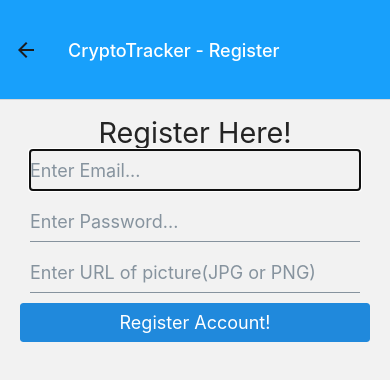
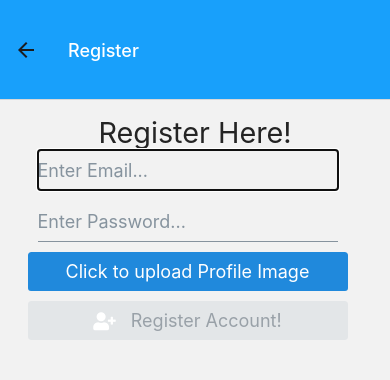
Before and after one commit to djimenezdev/Crypto-Tracker-React-Native-App-, a React Native app: screen /Register in a window 390 px wide. Shown: the top 380 px of the page. Built offline with nearby package versions, Linux system fonts and the light colour scheme.

Commit message:
added image uploading

```diff
--- a/screen/RegisterScreen.js
+++ b/screen/RegisterScreen.js
@@ -1,18 +1,26 @@
 import React, { useLayoutEffect, useState } from "react";
 import { KeyboardAvoidingView } from "react-native";
 import { StyleSheet, View } from "react-native";
-import { Button, Input, Text } from "react-native-elements";
-import { auth } from "../app/firebase";
+import { Button, Input, Text, Icon } from "react-native-elements";
+import { auth, firebaseS, storageRef } from "../app/firebase";
+import * as ImagePicker from "expo-image-picker";
+import { useDispatch } from "react-redux";
+import { getUserInfo } from "../Slice/authProfileSlice";
 
 const RegisterScreen = ({ navigation }) => {
   const [email, setEmail] = useState("");
   const [password, setPassword] = useState("");
-  const [photoUrl, setPhotoUrl] = useState("");
+  const [uploadProgress, setUploadProgress] = useState({
+    icon: "user-plus",
+    message: "Register Account!",
+  });
+  const [profileImage, setProfileImage] = useState(null);
+  const dispatch = useDispatch();
 
   useLayoutEffect(() => {
     // Sets header styling for register page
     navigation.setOptions({
-      title: "CryptoTracker - Register",
+      title: "Register",
       headerStyle: {
         backgroundColor: "#18a0fb",
         height: 100,
@@ -25,15 +33,102 @@ const RegisterScreen = ({ navigation }) => {
 
   // handles registering of user through firebase auth
   const register = () => {
-    auth.createUserWithEmailAndPassword(email, password).then((authUser) => {
-      authUser.user.updateProfile({
-        photoURL: photoUrl,
+    // creates user
+    auth
+      .createUserWithEmailAndPassword(email, password)
+      .then(async (authUser) => {
+        // upload for user image
+        // converts image into blob which can then be uploaded to firebase
+        const blob = await new Promise((resolve, reject) => {
+          const xhr = new XMLHttpRequest();
+          xhr.onload = function () {
+            resolve(xhr.response);
+          };
+          xhr.onerror = function (e) {
+            reject(new TypeError("Network request failed"));
+          };
+          xhr.responseType = "blob";
+          xhr.open("GET", profileImage, true);
+          xhr.send(null);
+        });
+
+        // connects to firebase storage and blob is uploaded!
+        const ref = storageRef?.child(`user-profile-pictures/${email}`);
+        const uploadPhoto = ref?.put(blob);
+
+        // monitor upload progress and display it
+        uploadPhoto.on(
+          "state_changed",
+          (snapshot) => {
+            switch (snapshot.state) {
+              case firebaseS.TaskState.PAUSED: // or 'paused'
+                setUploadProgress({
+                  icon: "user-cog",
+                  message: "Upload is Paused",
+                });
+                break;
+              case firebaseS.TaskState.RUNNING: // or 'running'
+                setUploadProgress({ icon: "user-clock", message: "Uploading" });
+                break;
+            }
+          },
+          (error) => {
+            setUploadProgress({
+              icon: "user-times",
+              message: "Unsuccessful, try again",
+            });
+          },
+          async () => {
+            setUploadProgress({
+              icon: "user-check",
+              message: "Success! Now going to home!",
+            });
+            const userInfo = {
+              email: authUser?.user?.providerData[0]?.email,
+            };
+            // get url to photo if successful upload
+            const url = await uploadPhoto.snapshot.ref.getDownloadURL();
+            //stores image url in auth state
+            dispatch(
+              getUserInfo({
+                userMeta: userInfo,
+                image: url,
+              })
+            );
+            // navigates to home after authentication
+            navigation.reset({
+              index: 0,
+              routes: [{ name: "Home" }],
+            });
+          }
+        );
       });
-      navigation.replace("Home");
-    });
   };
+
+  // handle image upload
+  const profileImageUpload = async () => {
+    // first  get permission
+    if (Platform.OS !== "web") {
+      const { status } =
+        await ImagePicker.requestMediaLibraryPermissionsAsync();
+      if (status !== "granted") {
+        alert("Sorry, we need camera roll permissions to make this work!");
+        return;
+      }
+      let result = await ImagePicker.launchImageLibraryAsync({
+        mediaTypes: ImagePicker.MediaTypeOptions.All,
+        allowsEditing: true,
+        aspect: [4, 3],
+        quality: 1,
+      });
+      if (!result?.cancelled) {
+        setProfileImage(result?.uri);
+      }
+    }
+  };
+
   return (
-    <KeyboardAvoidingView behavior="padding" enabled style={styles.container}>
+    <KeyboardAvoidingView behavior="padding" style={styles.container}>
       <Text h3>Register Here!</Text>
       <View style={styles.inputContainer}>
         <Input
@@ -50,13 +145,25 @@ const RegisterScreen = ({ navigation }) => {
           value={password}
           onChangeText={(text) => setPassword(text)}
         />
-        <Input
-          type="text"
-          placeholder="Enter URL of picture(JPG or PNG)"
-          value={photoUrl}
-          onChangeText={(text) => setPhotoUrl(text)}
+        <Button
+          title="Click to upload Profile Image"
+          onPress={profileImageUpload}
+          style={styles.uploadButton}
         />
-        <Button title="Register Account!" onPress={register} />
+        <Button
+          icon={
+            <Icon
+              name={uploadProgress?.icon}
+              color="white"
+              type="font-awesome-5"
+              size={18}
+              style={{ marginRight: 15 }}
+            />
+          }
+          title={uploadProgress?.message}
+          onPress={register}
+          disabled={!email || !password || !profileImage}
+        />
       </View>
     </KeyboardAvoidingView>
   );
@@ -70,6 +177,10 @@ const styles = StyleSheet.create({
     alignItems: "center",
   },
   inputContainer: {
-    width: 350,
+    marginRight: 15,
+    width: 320,
+  },
+  uploadButton: {
+    marginBottom: 10,
   },
 });
```
